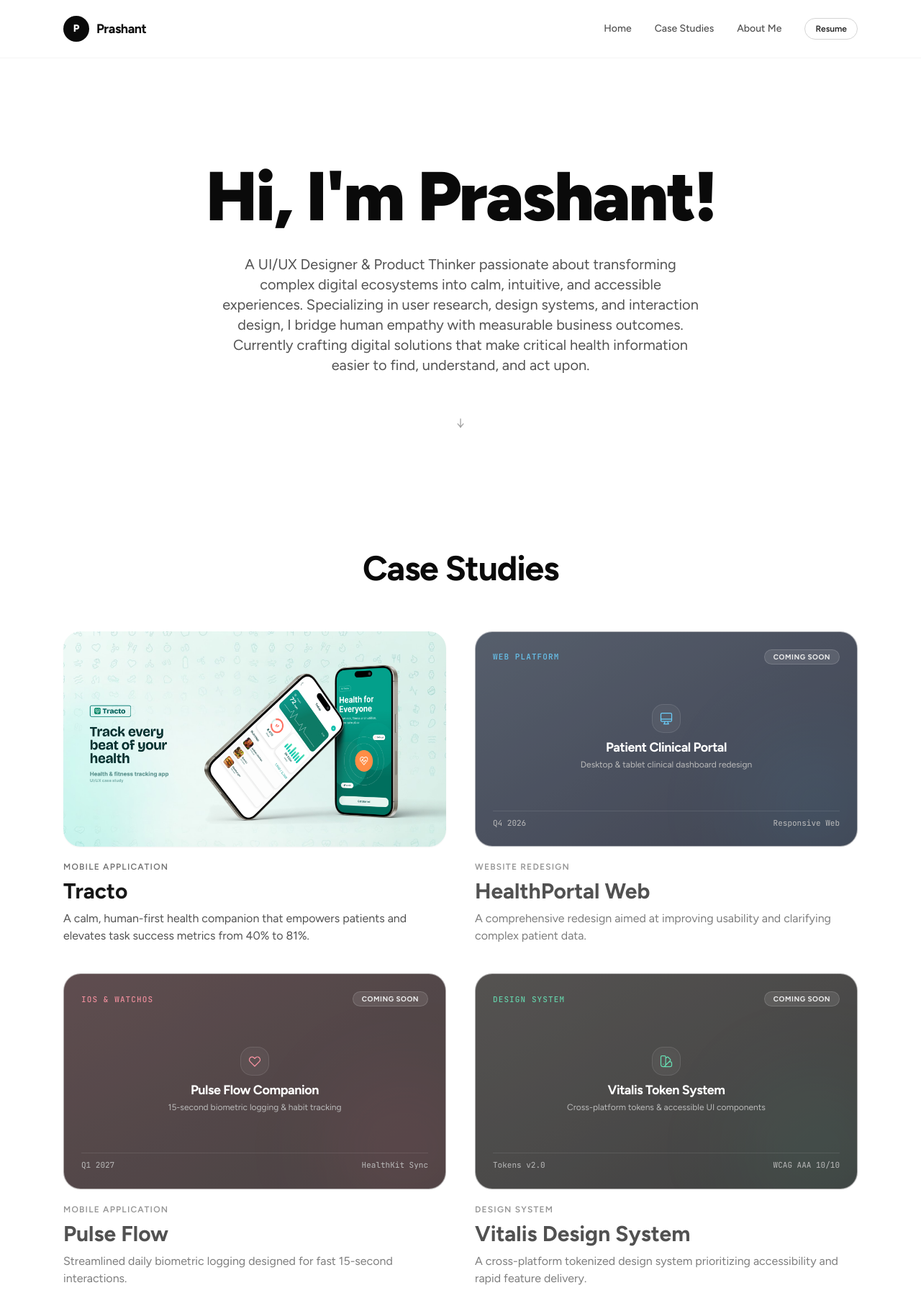
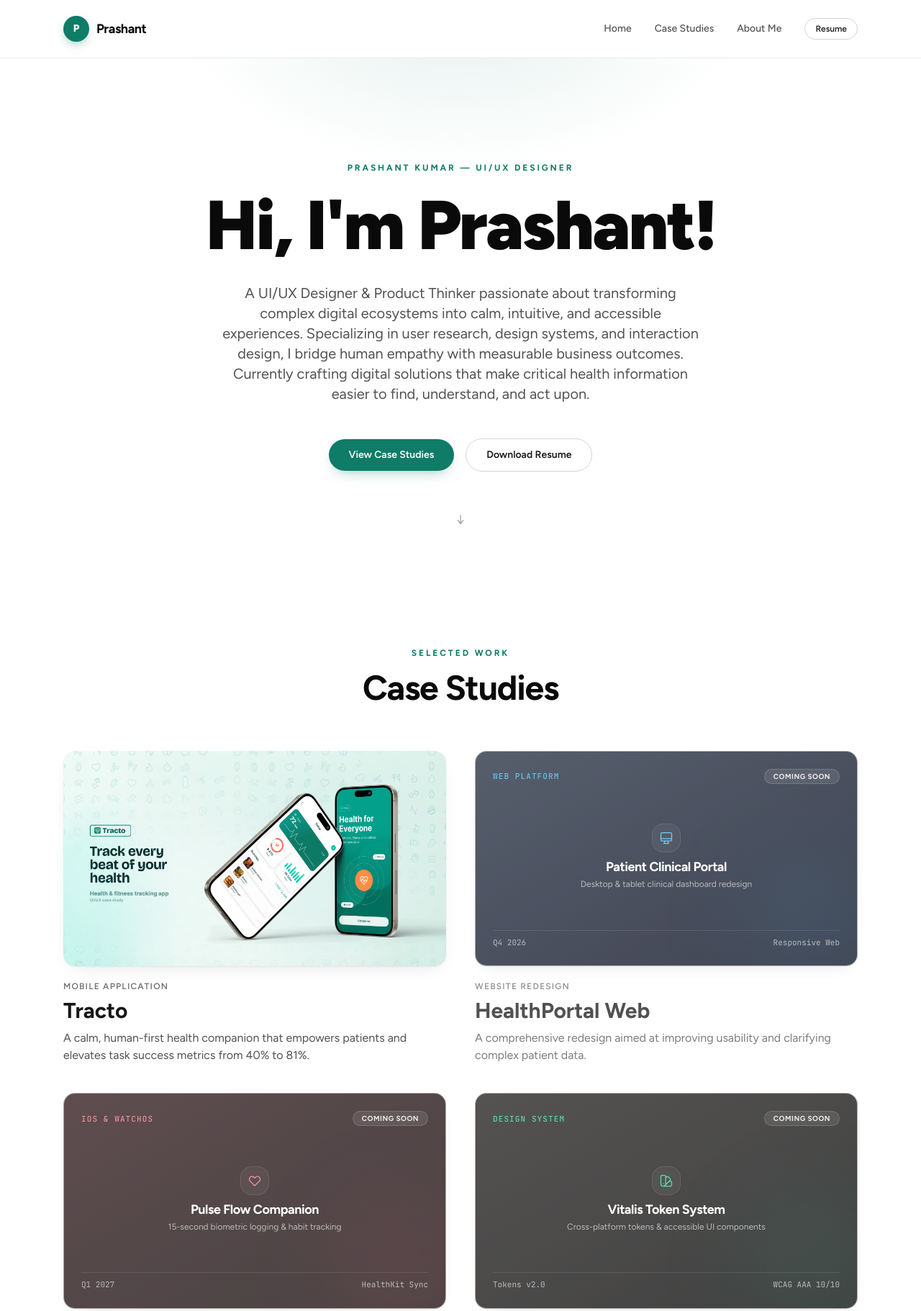
Before and after one commit to prashantuiux501/uiuxdesigner.github.io, a plain HTML site: page index.html in a window 1280 px wide. Shown: the top 1821 px of the page at 72% size. Drawn offline with nearby package versions, Linux system fonts and the light colour scheme.

Commit message:
Redesign portfolio to modern clean design

```diff
--- a/index.html
+++ b/index.html
@@ -3,6 +3,7 @@
 <head>
   <meta charset="UTF-8" />
   <meta name="viewport" content="width=device-width, initial-scale=1.0" />
+  <meta name="theme-color" content="#ffffff" />
   <title>Prashant — UI/UX Designer & Product Thinker</title>
   <meta name="description" content="Portfolio of Prashant, a UI/UX Designer & Product Thinker transforming complex digital ecosystems into calm, intuitive, and accessible experiences." />
 
@@ -24,6 +25,11 @@
             mono: ['"JetBrains Mono"', 'monospace'],
           },
           colors: {
+            brand: {
+              DEFAULT: '#0E7C66',
+              dark: '#0A5F4F',
+              soft: '#E6F4F0',
+            },
             tracto: {
               canvas: '#2d7a6e',
               deep: '#0f2d25',
@@ -43,8 +49,8 @@
   <style>
     body {
       font-family: 'Figtree', sans-serif;
-      background-color: #f4f4f4;
-      color: #0a0a0a;
+      background-color: #f7f7f5;
+      color: #171717;
       overflow-x: hidden;
     }
 
@@ -74,6 +80,55 @@
       animation: pulseLine 4s linear infinite;
     }
 
+
+    /* ===== Modern clean theme (2026 redesign) ===== */
+    html {
+      scroll-behavior: smooth;
+    }
+
+    body {
+      background-color: #f7f7f5;
+      color: #171717;
+      -webkit-font-smoothing: antialiased;
+      text-rendering: optimizeLegibility;
+    }
+
+    /* Visible keyboard focus everywhere */
+    :focus-visible {
+      outline: 2px solid #0E7C66 !important;
+      outline-offset: 3px;
+    }
+
+    /* Hero: soft accent glow + gentle depth */
+    #hero {
+      background:
+        radial-gradient(560px 300px at 50% -60px, rgba(14, 124, 102, 0.10), rgba(14, 124, 102, 0) 70%);
+    }
+
+    /* Case-study cards: gentle lift + deeper soft shadow on hover */
+    #case-studies article {
+      transition: transform 0.35s cubic-bezier(0.22, 1, 0.36, 1);
+    }
+    #case-studies article:hover {
+      transform: translateY(-4px);
+    }
+    #case-studies article > div:first-child {
+      box-shadow: 0 1px 2px rgba(16, 24, 40, 0.05), 0 10px 28px -14px rgba(16, 24, 40, 0.16);
+      transition: box-shadow 0.35s cubic-bezier(0.22, 1, 0.36, 1);
+    }
+    #case-studies article:hover > div:first-child {
+      box-shadow: 0 2px 4px rgba(16, 24, 40, 0.06), 0 24px 44px -18px rgba(14, 124, 102, 0.30);
+    }
+
+    /* Primary buttons: subtle lift on hover */
+    .btn-lift {
+      transition: transform 0.25s cubic-bezier(0.22, 1, 0.36, 1), background-color 0.2s ease, box-shadow 0.25s ease;
+      box-shadow: 0 8px 20px -10px rgba(14, 124, 102, 0.55);
+    }
+    .btn-lift:hover {
+      transform: translateY(-1px);
+    }
+
     @media (prefers-reduced-motion: reduce) {
       *, ::before, ::after {
         animation-duration: 0.01ms !important;
@@ -84,20 +139,20 @@
     }
   </style>
 </head>
-<body class="antialiased selection:bg-neutral-950 selection:text-white">
+<body class="antialiased selection:bg-[#0E7C66] selection:text-white">
 
   <!-- =========================================================================
        VIEW 1: HOMEPAGE VIEW (#homepage-view)
        Strictly high-contrast minimalist light mode (#f4f4f4 outer canvas,
        #ffffff inner container, neutral-950 headings, neutral-600 body).
        ========================================================================= -->
-  <div id="homepage-view" class="min-h-screen flex flex-col bg-[#f4f4f4] text-neutral-950">
+  <div id="homepage-view" class="min-h-screen flex flex-col bg-[#f7f7f5] text-neutral-950">
 
     <!-- Pure White Inner Container -->
-    <div class="w-full bg-white min-h-screen flex flex-col shadow-sm">
+    <div class="w-full bg-white min-h-screen flex flex-col">
 
       <!-- A. NAVIGATION BAR -->
-      <header class="sticky top-0 bg-white/90 backdrop-blur-md border-b border-neutral-100 z-50 relative">
+      <header class="sticky top-0 bg-white/85 backdrop-blur-xl border-b border-neutral-200/80 z-50 relative">
         <div class="max-w-6xl mx-auto px-4 sm:px-6 h-16 sm:h-20 flex items-center justify-between gap-2">
 
           <!-- Left: Minimal Circular Monogram Icon + Bold Text "Prashant" -->
@@ -106,7 +161,7 @@
             onclick="scrollToSection('hero')"
             class="flex items-center gap-2.5 group focus:outline-none shrink-0 cursor-pointer"
           >
-            <span class="w-8 h-8 sm:w-9 sm:h-9 rounded-full bg-neutral-950 text-white font-extrabold text-xs sm:text-sm flex items-center justify-center group-hover:scale-105 transition-transform">
+            <span class="w-8 h-8 sm:w-9 sm:h-9 rounded-full bg-[#0E7C66] text-white font-extrabold text-xs sm:text-sm flex items-center justify-center group-hover:scale-105 transition-transform shadow-[0_6px_16px_-6px_rgba(14,124,102,0.6)]">
               P
             </span>
             <span class="font-bold text-base sm:text-lg tracking-tight text-neutral-950">
@@ -125,7 +180,7 @@
             <button type="button" onclick="scrollToSection('about-me')" class="text-sm font-medium text-neutral-600 hover:text-neutral-950 transition-colors cursor-pointer">
               About Me
             </button>
-            <a href="Prashant_CV.pdf" download class="px-3.5 py-1.5 rounded-full border border-neutral-300 text-xs font-semibold text-neutral-800 hover:border-neutral-900 hover:bg-neutral-950 hover:text-white transition-all shrink-0">
+            <a href="Prashant_CV.pdf" download class="px-3.5 py-1.5 rounded-full border border-neutral-300 text-xs font-semibold text-neutral-800 hover:border-[#0E7C66] hover:bg-[#0E7C66] hover:text-white transition-all shrink-0">
               Resume
             </a>
           </nav>
@@ -151,7 +206,7 @@
         <nav
           id="mobile-menu"
           aria-label="Mobile Navigation"
-          class="hidden md:hidden absolute top-full left-0 right-0 bg-white border border-neutral-100 rounded-b-3xl shadow-lg py-6 px-6 text-center z-50"
+          class="hidden md:hidden absolute top-full left-0 right-0 bg-white/95 backdrop-blur-xl border border-neutral-200/80 rounded-b-2xl shadow-[0_24px_48px_-20px_rgba(16,24,40,0.25)] py-6 px-6 text-center z-50"
         >
           <div class="flex flex-col items-center space-y-5">
             <button type="button" onclick="scrollToSection('hero')" class="text-base font-medium text-neutral-700 hover:text-neutral-950 transition-colors w-full py-1 cursor-pointer">
@@ -164,7 +219,7 @@
               About Me
             </button>
             <div class="pt-1">
-              <a href="Prashant_CV.pdf" download class="inline-block px-6 py-2 rounded-full border border-neutral-300 text-sm font-semibold text-neutral-800 hover:border-neutral-900 hover:bg-neutral-950 hover:text-white transition-all">
+              <a href="Prashant_CV.pdf" download class="inline-block px-6 py-2 rounded-full border border-neutral-300 text-sm font-semibold text-neutral-800 hover:border-[#0E7C66] hover:bg-[#0E7C66] hover:text-white transition-all">
                 Resume
               </a>
             </div>
@@ -177,7 +232,11 @@
         <!-- B. HERO SECTION (id="hero") -->
         <section id="hero" class="scroll-mt-24 py-20 sm:py-28 md:py-36 px-4 sm:px-6 max-w-4xl mx-auto text-center">
 
-          <h1 class="text-4xl sm:text-6xl md:text-7xl lg:text-8xl font-black tracking-tight text-neutral-950 leading-[1.15]">
+          <p class="text-[11px] sm:text-xs font-bold uppercase tracking-[0.24em] text-[#0E7C66] mb-6">
+            Prashant Kumar &mdash; UI/UX Designer
+          </p>
+
+          <h1 class="text-4xl sm:text-6xl md:text-7xl lg:text-8xl font-black tracking-tight text-neutral-950 leading-[1.04]">
             <span>Hi, <span> I'm Prashant!</span></span>
           </h1>
 
@@ -185,13 +244,31 @@
             A UI/UX Designer &amp; Product Thinker passionate about transforming complex digital ecosystems into calm, intuitive, and accessible experiences. Specializing in user research, design systems, and interaction design, I bridge human empathy with measurable business outcomes. Currently crafting digital solutions that make critical health information easier to find, understand, and act upon.
           </p>
 
+          <!-- Hero CTAs -->
+          <div class="mt-10 sm:mt-12 flex flex-wrap justify-center items-center gap-3 sm:gap-4">
+            <button
+              type="button"
+              onclick="scrollToSection('case-studies')"
+              class="btn-lift bg-[#0E7C66] hover:bg-[#0A5F4F] text-white px-7 py-3 rounded-full text-sm font-semibold cursor-pointer"
+            >
+              View Case Studies
+            </button>
+            <a
+              href="Prashant_CV.pdf"
+              download
+              class="bg-white border border-neutral-300 text-neutral-900 px-7 py-3 rounded-full text-sm font-semibold hover:border-[#0E7C66] hover:text-[#0E7C66] transition-colors"
+            >
+              Download Resume
+            </a>
+          </div>
+
           <!-- Centered Downward Arrow Scroll Indicator -->
           <div class="mt-10 sm:mt-14 flex justify-center">
             <button
               type="button"
               onclick="scrollToSection('case-studies')"
               aria-label="Scroll to Case Studies"
-              class="text-neutral-400 hover:text-neutral-950 text-lg animate-bounce transition-colors p-2 cursor-pointer focus:outline-none"
+              class="text-neutral-400 hover:text-[#0E7C66] text-lg animate-bounce transition-colors p-2 cursor-pointer"
             >
               &darr;
             </button>
@@ -202,6 +279,9 @@
         <!-- C. CASE STUDIES SECTION (id="case-studies") -->
         <section id="case-studies" class="scroll-mt-24 max-w-6xl mx-auto px-4 sm:px-6 pb-24">
 
+          <p class="text-[11px] sm:text-xs font-bold uppercase tracking-[0.24em] text-[#0E7C66] text-center mb-4">
+            Selected Work
+          </p>
           <h2 class="text-3xl sm:text-4xl md:text-5xl font-bold tracking-tight text-neutral-950 text-center mb-12 sm:mb-16">
             Case Studies
           </h2>
@@ -218,7 +298,7 @@
               class="cursor-pointer group flex flex-col focus:outline-none"
             >
               <!-- Image Canvas (Top) -->
-              <div class="w-full rounded-3xl overflow-hidden shadow-sm group-hover:shadow-md transition-shadow">
+              <div class="w-full rounded-2xl overflow-hidden shadow-sm group-hover:shadow-md transition-shadow">
   <img
     src="important.jpg"
     alt="Tracto Showcase"
@@ -232,7 +312,7 @@
                 <p class="text-xs font-semibold tracking-widest uppercase text-neutral-500 mt-5 mb-2">
                   MOBILE APPLICATION
                 </p>
-                <h3 class="text-2xl sm:text-3xl font-bold text-neutral-900 mb-2 group-hover:text-emerald-700 transition-colors">
+                <h3 class="text-2xl sm:text-3xl font-bold text-neutral-900 mb-2 group-hover:text-[#0E7C66] transition-colors">
                   Tracto
                 </h3>
                 <p class="text-sm sm:text-base text-neutral-600 leading-relaxed">
@@ -247,7 +327,7 @@
               class="opacity-75 select-none transition-all flex flex-col"
             >
               <!-- Full-Frame 16:9 Canvas Matching Tracto Poster Height -->
-              <div class="relative w-full aspect-video rounded-3xl overflow-hidden bg-gradient-to-br from-[#1e293b] via-[#0f172a] to-[#020617] border border-neutral-200/60 shadow-sm flex flex-col justify-between p-5 sm:p-6">
+              <div class="relative w-full aspect-video rounded-2xl overflow-hidden bg-gradient-to-br from-[#1e293b] via-[#0f172a] to-[#020617] border border-neutral-200/60 shadow-sm flex flex-col justify-between p-5 sm:p-6">
                 <!-- Top Row: Category & Coming Soon Pill -->
                 <div class="flex items-center justify-between z-10">
                   <span class="text-[11px] font-mono tracking-widest uppercase text-sky-400/90 font-medium">Web Platform</span>
@@ -297,7 +377,7 @@
               class="opacity-75 select-none transition-all flex flex-col"
             >
               <!-- Full-Frame 16:9 Canvas Matching Tracto Poster Height -->
-              <div class="relative w-full aspect-video rounded-3xl overflow-hidden bg-gradient-to-br from-[#2a1215] via-[#1a0a0c] to-[#0d0405] border border-neutral-200/60 shadow-sm flex flex-col justify-between p-5 sm:p-6">
+              <div class="relative w-full aspect-video rounded-2xl overflow-hidden bg-gradient-to-br from-[#2a1215] via-[#1a0a0c] to-[#0d0405] border border-neutral-200/60 shadow-sm flex flex-col justify-between p-5 sm:p-6">
                 <!-- Top Row -->
                 <div class="flex items-center justify-between z-10">
                   <span class="text-[11px] font-mono tracking-widest uppercase text-rose-400/90 font-medium">iOS &amp; WatchOS</span>
@@ -347,7 +427,7 @@
               class="opacity-75 select-none transition-all flex flex-col"
             >
               <!-- Full-Frame 16:9 Canvas Matching Tracto Poster Height -->
-              <div class="relative w-full aspect-video rounded-3xl overflow-hidden bg-gradient-to-br from-[#1c1917] via-[#0f0e0d] to-[#000000] border border-neutral-200/60 shadow-sm flex flex-col justify-between p-5 sm:p-6">
+              <div class="relative w-full aspect-video rounded-2xl overflow-hidden bg-gradient-to-br from-[#1c1917] via-[#0f0e0d] to-[#000000] border border-neutral-200/60 shadow-sm flex flex-col justify-between p-5 sm:p-6">
                 <!-- Top Row -->
                 <div class="flex items-center justify-between z-10">
                   <span class="text-[11px] font-mono tracking-widest uppercase text-emerald-400/90 font-medium">Design System</span>
@@ -401,7 +481,7 @@
               class="cursor-pointer group flex flex-col focus:outline-none"
             >
               <!-- Full-Frame 16:9 Canvas Matching Other Cards -->
-              <div class="relative w-full aspect-video rounded-3xl overflow-hidden bg-gradient-to-br from-[#0e7c66] via-[#0b3d31] to-[#06231c] border border-neutral-200/60 shadow-sm group-hover:shadow-md transition-shadow flex flex-col justify-between p-5 sm:p-6">
+              <div class="relative w-full aspect-video rounded-2xl overflow-hidden bg-gradient-to-br from-[#0e7c66] via-[#0b3d31] to-[#06231c] border border-neutral-200/60 shadow-sm group-hover:shadow-md transition-shadow flex flex-col justify-between p-5 sm:p-6">
                 <!-- Top Row: Category & Concept Pill -->
                 <div class="flex items-center justify-between z-10">
                   <span class="text-[11px] font-mono tracking-widest uppercase text-emerald-200/90 font-medium">Fintech &bull; UPI</span>
@@ -436,7 +516,7 @@
                 <p class="text-xs font-semibold tracking-widest uppercase text-neutral-500 mt-5 mb-2">
                   MOBILE APPLICATION / FINTECH
                 </p>
-                <h3 class="text-2xl sm:text-3xl font-bold text-neutral-900 mb-2 group-hover:text-emerald-700 transition-colors">
+                <h3 class="text-2xl sm:text-3xl font-bold text-neutral-900 mb-2 group-hover:text-[#0E7C66] transition-colors">
                   ClearSpend
                 </h3>
                 <p class="text-sm sm:text-base text-neutral-600 leading-relaxed">
@@ -448,8 +528,11 @@
         </section>
 
         <!-- D. ABOUT ME SECTION (id="about-me") -->
-        <section id="about-me" class="scroll-mt-24 max-w-4xl mx-auto px-4 sm:px-6 py-20 sm:py-28 border-t border-neutral-100">
+        <section id="about-me" class="scroll-mt-24 max-w-4xl mx-auto px-4 sm:px-6 py-20 sm:py-28 border-t border-neutral-200/70">
 
+          <p class="text-[11px] sm:text-xs font-bold uppercase tracking-[0.24em] text-[#0E7C66] mb-4">
+            About
+          </p>
           <h2 class="text-3xl sm:text-4xl font-bold tracking-tight text-neutral-950 mb-8">
             About Me
           </h2>
@@ -457,7 +540,7 @@
           <div class="clearfix text-base sm:text-lg text-neutral-600 leading-relaxed space-y-6">
 
             <!-- Right Float Photo -->
-            <div class="float-right w-48 sm:w-64 md:w-72 aspect-[4/5] rounded-3xl overflow-hidden ml-6 mb-6 shadow-sm border border-neutral-200">
+            <div class="float-right w-48 sm:w-64 md:w-72 aspect-[4/5] rounded-2xl overflow-hidden ml-6 mb-6 shadow-[0_16px_36px_-18px_rgba(16,24,40,0.3)] border border-neutral-200">
               <img
                 src="img.jpg"
                 alt="Prashant"
@@ -484,10 +567,10 @@
       </main>
 
       <!-- E. FOOTER / CONTACT SECTION (id="contact") -->
-      <footer id="contact" class="scroll-mt-24 py-20 sm:py-28 border-t border-neutral-100 text-center px-4 sm:px-6 bg-white">
+      <footer id="contact" class="scroll-mt-24 py-20 sm:py-28 border-t border-neutral-200/70 text-center px-4 sm:px-6 bg-[#fafaf9]">
         <div class="max-w-3xl mx-auto">
 
-          <span class="text-xs font-bold uppercase tracking-widest text-neutral-400 mb-3 block text-center">
+          <span class="text-xs font-bold uppercase tracking-[0.24em] text-[#0E7C66] mb-3 block text-center">
             LIKE WHAT YOU SEE?
           </span>
 
@@ -500,7 +583,7 @@
             <a
               href="Prashant_CV.pdf"
               download
-              class="bg-neutral-950 text-white px-7 py-3 rounded-full text-sm font-semibold hover:bg-neutral-800 transition-colors"
+              class="btn-lift bg-[#0E7C66] text-white px-7 py-3 rounded-full text-sm font-semibold hover:bg-[#0A5F4F]"
             >
               Resume
             </a>
@@ -508,7 +591,7 @@
               href="https://www.linkedin.com/in/prashant-kumar-89b822142/"
               target="_blank"
               rel="noopener noreferrer"
-              class="bg-white border border-neutral-300 text-neutral-900 px-7 py-3 rounded-full text-sm font-semibold hover:bg-neutral-50 hover:border-neutral-900 transition-colors"
+              class="bg-white border border-neutral-300 text-neutral-900 px-7 py-3 rounded-full text-sm font-semibold hover:bg-white hover:border-[#0E7C66] hover:text-[#0E7C66] transition-colors"
             >
               LinkedIn
             </a>
```
